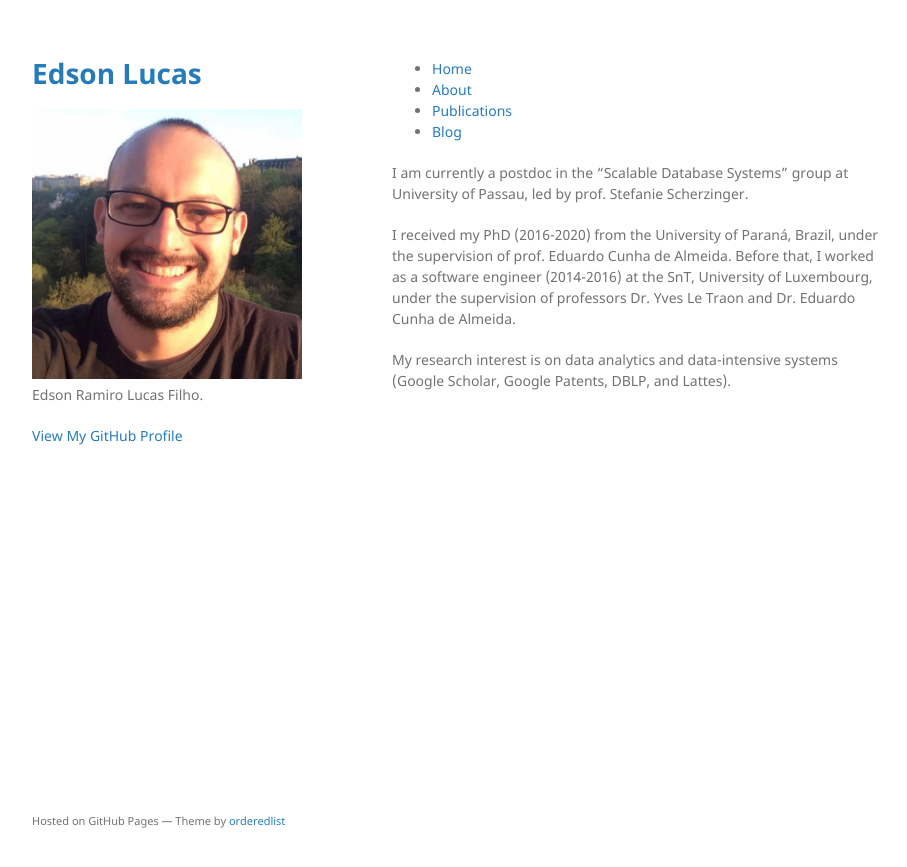
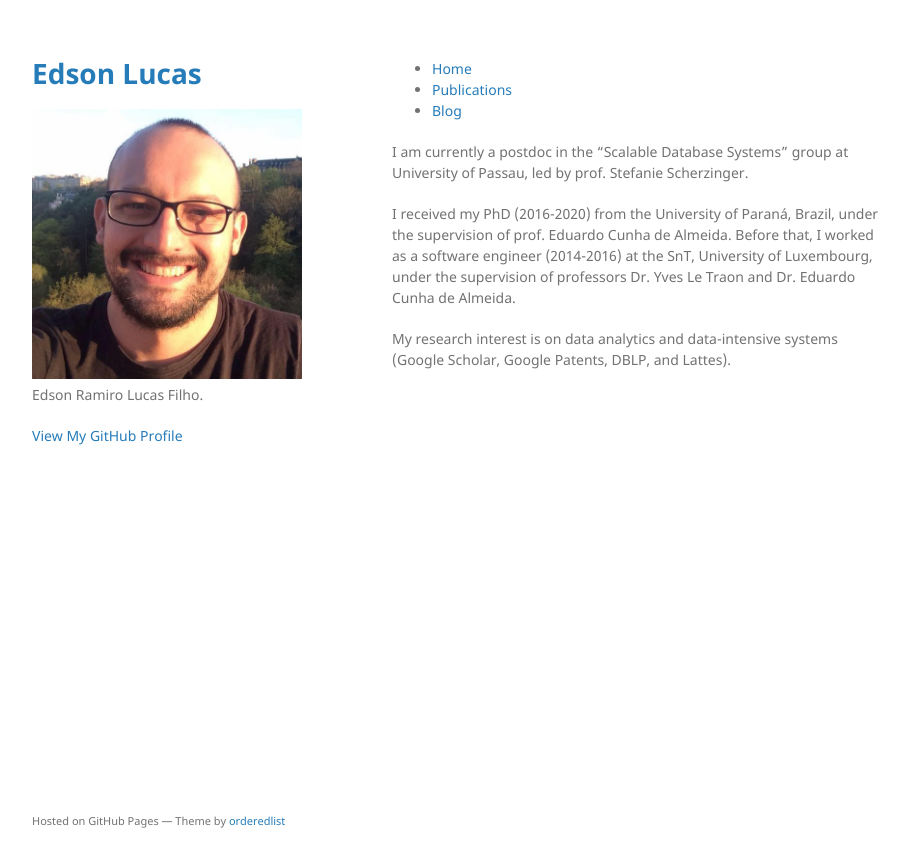
Before and after one commit to edsonrl/edsonrl.github.io, a Jekyll site: the page built from index.md, in a window 1280 px wide. Shown: the top 867 px of the page, without its empty margins (178-1085 px from the left). Built offline with Jekyll 4.4.1, drawn with Linux system fonts in a browser that asks for light colours.

```diff
--- a/_data/navigation.yml
+++ b/_data/navigation.yml
@@ -1,8 +1,6 @@
 - name: Home
   link: /
-- name: About
-  link: /about.html
 - name: Publications
-  link: /publications.md
+  link: /publications.html
 - name: Blog
   link: /blog.html
```
